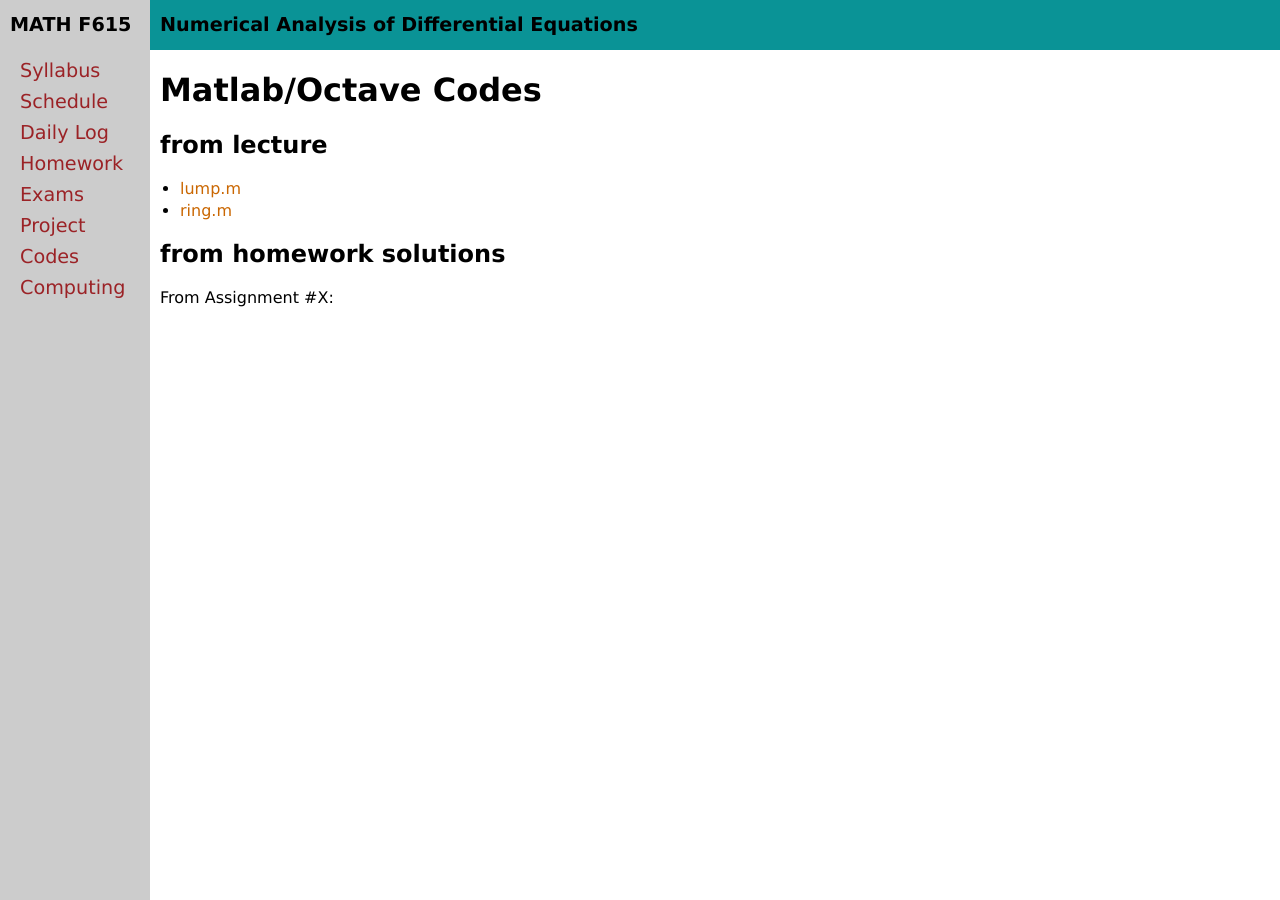
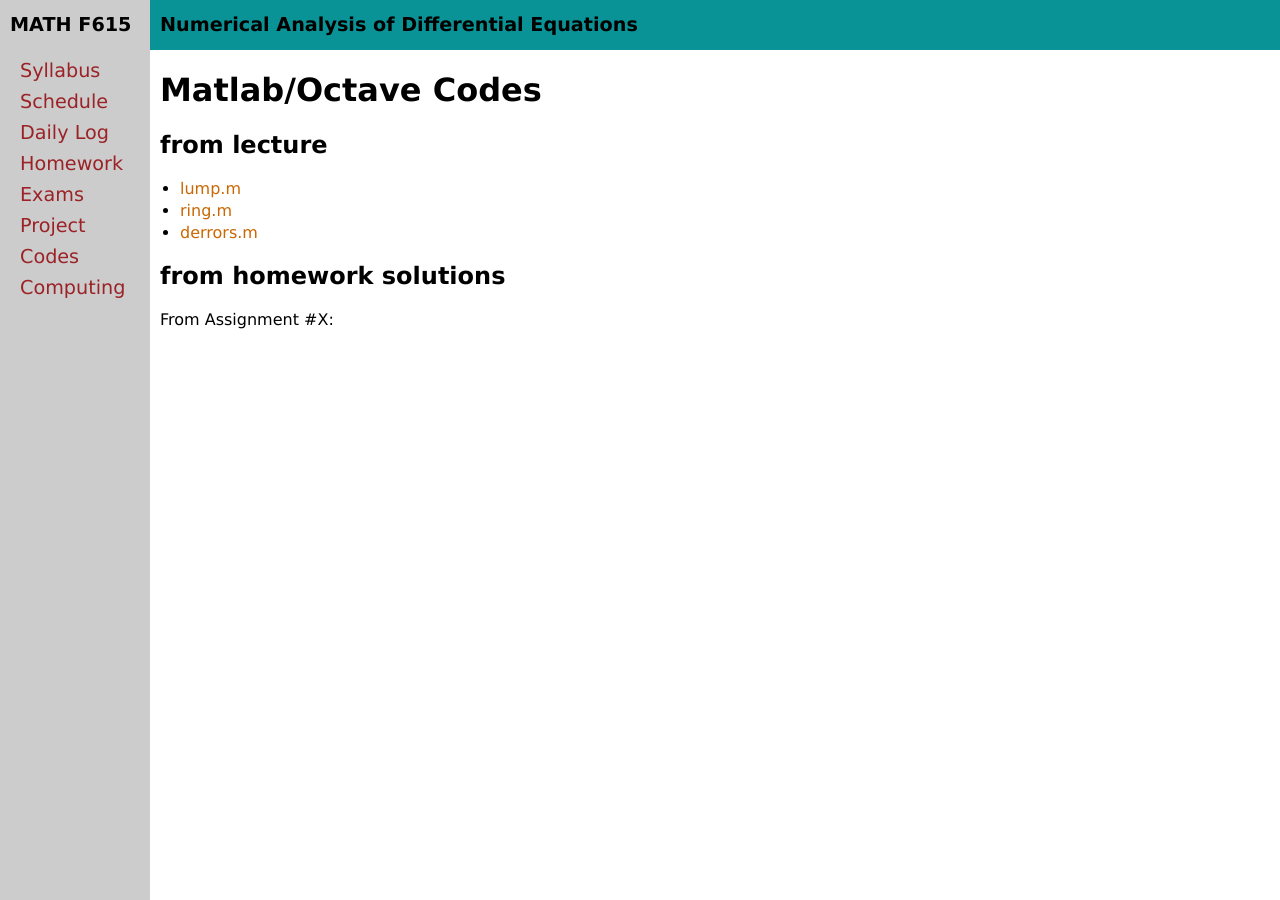
Before and after one commit to bueler/nade, a Jekyll site: the page built from codes.md, in a window 1280 px wide. Built offline with Jekyll 4.4.1, drawn with Linux system fonts in a browser that asks for light colours.

Commit message:
code for today lecture

```diff
--- a/codes.md
+++ b/codes.md
@@ -9,6 +9,7 @@ title: Matlab/Octave Codes
 
   * [lump.m](assets/codes/S25/lump.m)
   * [ring.m](assets/codes/S25/ring.m)
+  * [derrors.m](assets/codes/S25/derrors.m)
 
 ## from homework solutions
 
```
Also changed, not shown: 1 other file.
